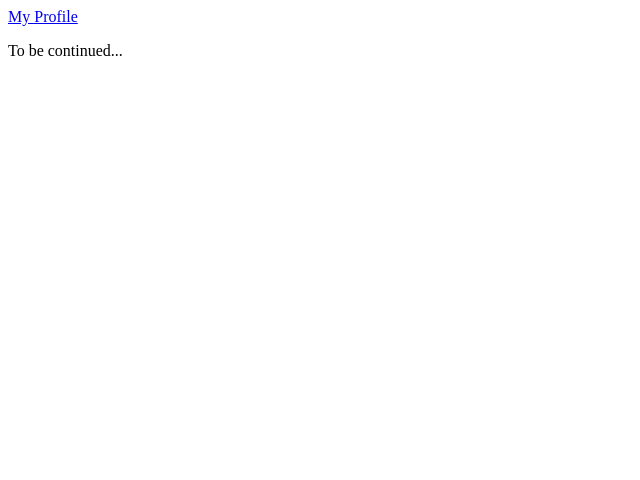
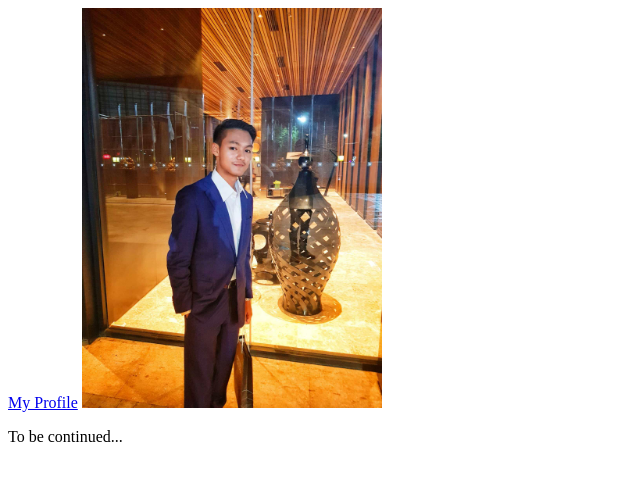
Before and after one commit to HtetOoThu/Lab3.3, a plain HTML site: page index.html in a window 1280 px wide. Shown: the whole page, without its empty margins (0-640 px from the left). Drawn offline with Linux system fonts and the light colour scheme.

Commit message:
image added by friend

```diff
--- a/index.html
+++ b/index.html
@@ -7,6 +7,7 @@
 </head>
 <body>
     <a href="profile.html">My Profile</a>
+    <img src="friend.jpg" alt="friend" width="300">
     <p>To be continued...</p>
 </body>
 </html>
```
Also changed, not shown: friend.jpg (added).
